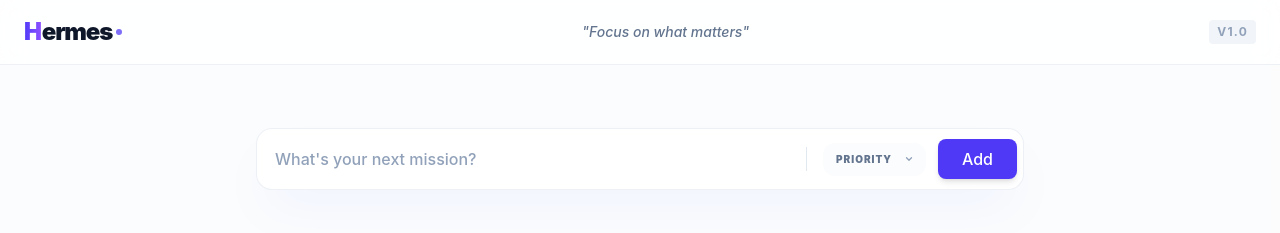
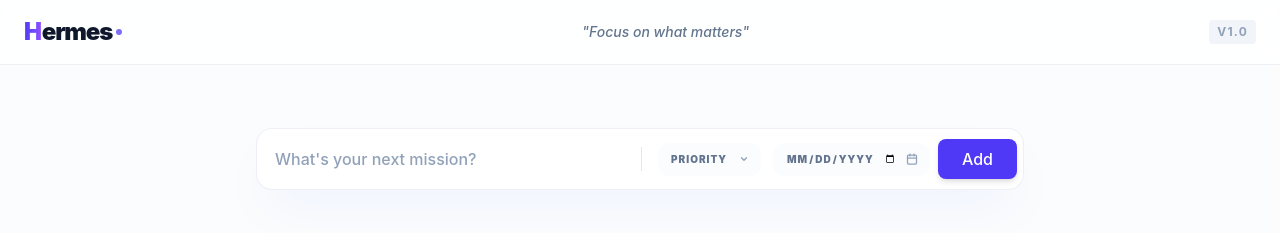
Before and after one commit to Wassim-RF/Hermes-, a React (Vite) app: page / in a window 1280 px wide. Shown: the top 233 px of the page. Built offline with nearby package versions, Linux system fonts and the light colour scheme.

Commit message:
feat: ajoute design pour ajoute le dedline a une task

```diff
--- a/src/Components/Tasks/AddTaskForm.jsx
+++ b/src/Components/Tasks/AddTaskForm.jsx
@@ -33,6 +33,15 @@ export default function AddTaskForm({ addTask, text, setText , setPriority , pri
                     <svg xmlns="http://www.w3.org/2000/svg" width="10" height="10" viewBox="0 0 24 24" fill="none" stroke="currentColor" strokeWidth="3" strokeLinecap="round" strokeLinejoin="round"><path d="m6 9 6 6 6-6"/></svg>
                 </div>
             </div>
+            <div className="relative flex items-center px-1 group/date">
+                <input
+                    type="date"
+                    className="appearance-none bg-slate-50/50 hover:bg-slate-100 pl-3 pr-8 py-2 rounded-xl text-[10px] font-black uppercase tracking-widest text-slate-500 cursor-pointer outline-none transition-all border border-transparent hover:border-slate-200 focus:bg-white"
+                />
+                <div className="absolute right-4 pointer-events-none text-slate-400 group-hover/date:text-indigo-500 transition-colors">
+                    <svg xmlns="http://www.w3.org/2000/svg" width="12" height="12" viewBox="0 0 24 24" fill="none" stroke="currentColor" strokeWidth="2.5" strokeLinecap="round" strokeLinejoin="round"><rect width="18" height="18" x="3" y="4" rx="2" ry="2"/><line x1="16" y1="2" x2="16" y2="6"/><line x1="8" y1="2" x2="8" y2="6"/><line x1="3" y1="10" x2="21" y2="10"/></svg>
+                </div>
+            </div>
 
             <div className="shrink-0 ml-1">
                 <AddTask />
```
